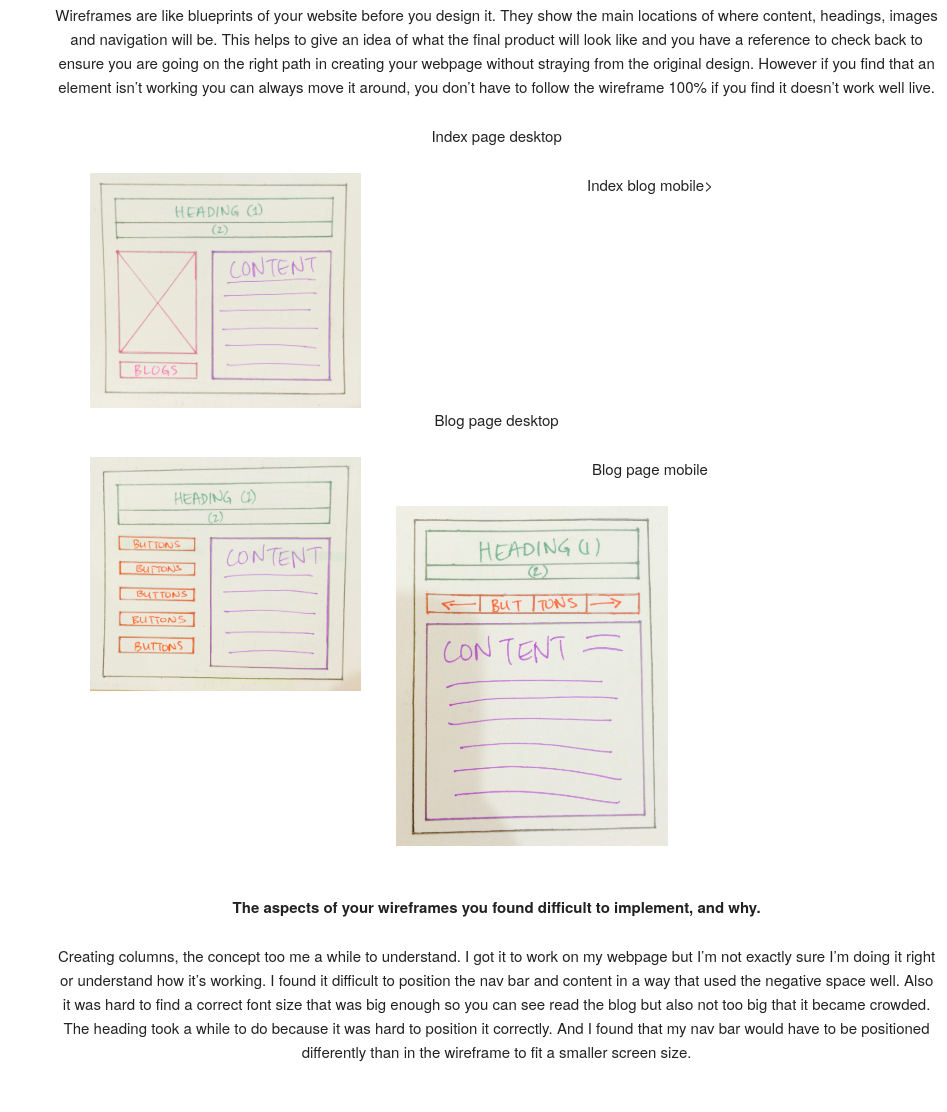
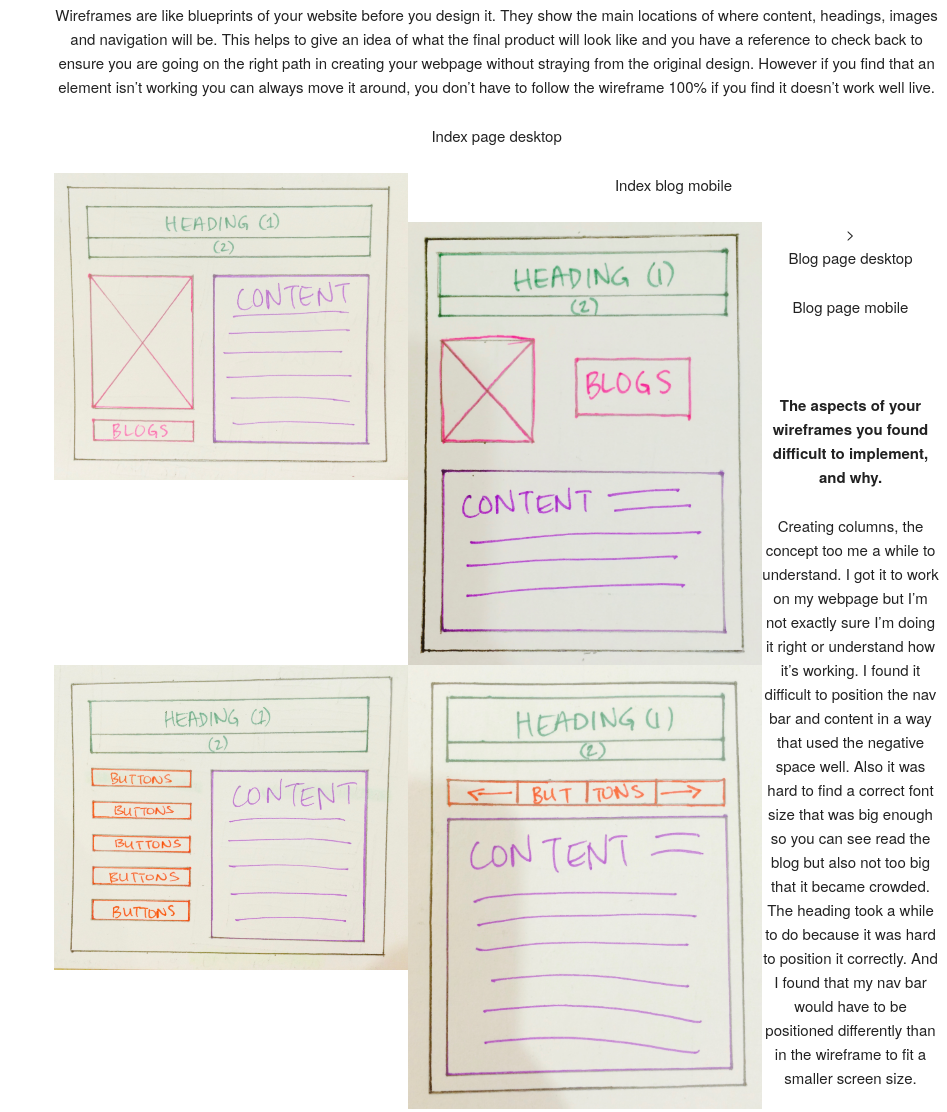
Before and after one commit to tealiie/nikau, a plain HTML site: page blog/t3-design-to-web-blog.html in a window 1280 px wide. Shown: the part 1106-2218 px from the top of the page, without its empty margins (333-1280 px from the left). Drawn offline with nearby package versions, Linux system fonts and the light colour scheme.

Commit message:
resize image to fit on 1 row

```diff
--- a/blog/t3-design-to-web-blog.html
+++ b/blog/t3-design-to-web-blog.html
@@ -62,13 +62,13 @@
         </strong></p>
       <p>Wireframes are like blueprints of your website before you design it. They show the main locations of where content, headings, images and navigation will be. This helps to give an idea of what the final product will look like and you have a reference to check back to ensure you are going on the right path in creating your webpage without straying from the original design. However if you find that an element isn’t working you can always move it around, you don’t have to follow the wireframe 100% if you find it doesn’t work well live.<br>
 
-      <div class="row">
-       <p>Index page desktop</p><img class="one-third column" src="../images/wireframe-index-page-desktop.jpg" alt="Wireframe Index Page Desktop">
-       <p>Index blog mobile</p<img class="one-third column" src="../images/wireframe-index-page-mobile.jpg" alt="Wireframe Index Blog Mobile">><br>
+      <div class="grid">
+       <p>Index page desktop</p><img class="col-1-3" src="../images/wireframe-index-page-desktop.jpg" alt="Wireframe Index Page Desktop">
+       <p>Index blog mobile</p><img class="col-1-3" src="../images/wireframe-index-page-mobile.jpg" alt="Wireframe Index Blog Mobile">><br>
       </div>
-      <div class="row">
-       <p>Blog page desktop</p><img class="one-third column" src="../images/wireframe-blog-page-desktop.jpg" alt="Wireframe Blog Page Desktop">
-       <p>Blog page mobile</p><img class="one-third column" src="../images/wireframe-blog-page-mobile.jpg" alt="Wireframe Blog Page Mobile">
+      <div class="grid">
+       <p>Blog page desktop</p><img class="col-1-3" src="../images/wireframe-blog-page-desktop.jpg" alt="Wireframe Blog Page Desktop">
+       <p>Blog page mobile</p><img class="col-1-3" src="../images/wireframe-blog-page-mobile.jpg" alt="Wireframe Blog Page Mobile">
       </div>
       <p><br>
 
--- a/styles/main.css
+++ b/styles/main.css
@@ -116,7 +116,7 @@ ul {
 }
 
 .col-1-3 {
-  width: 20%;
+  width: 40%;
 }
 
 .img {
```
